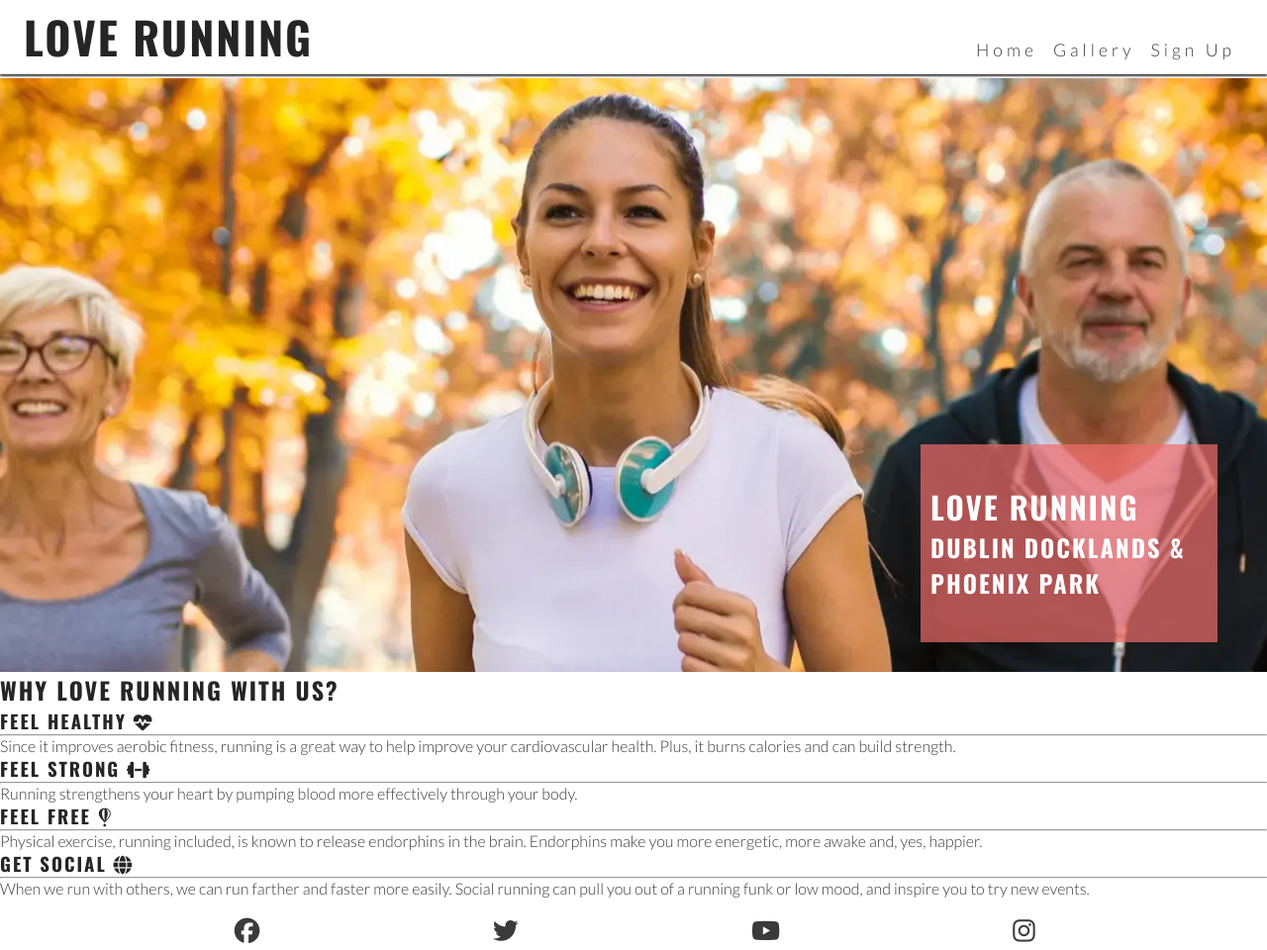
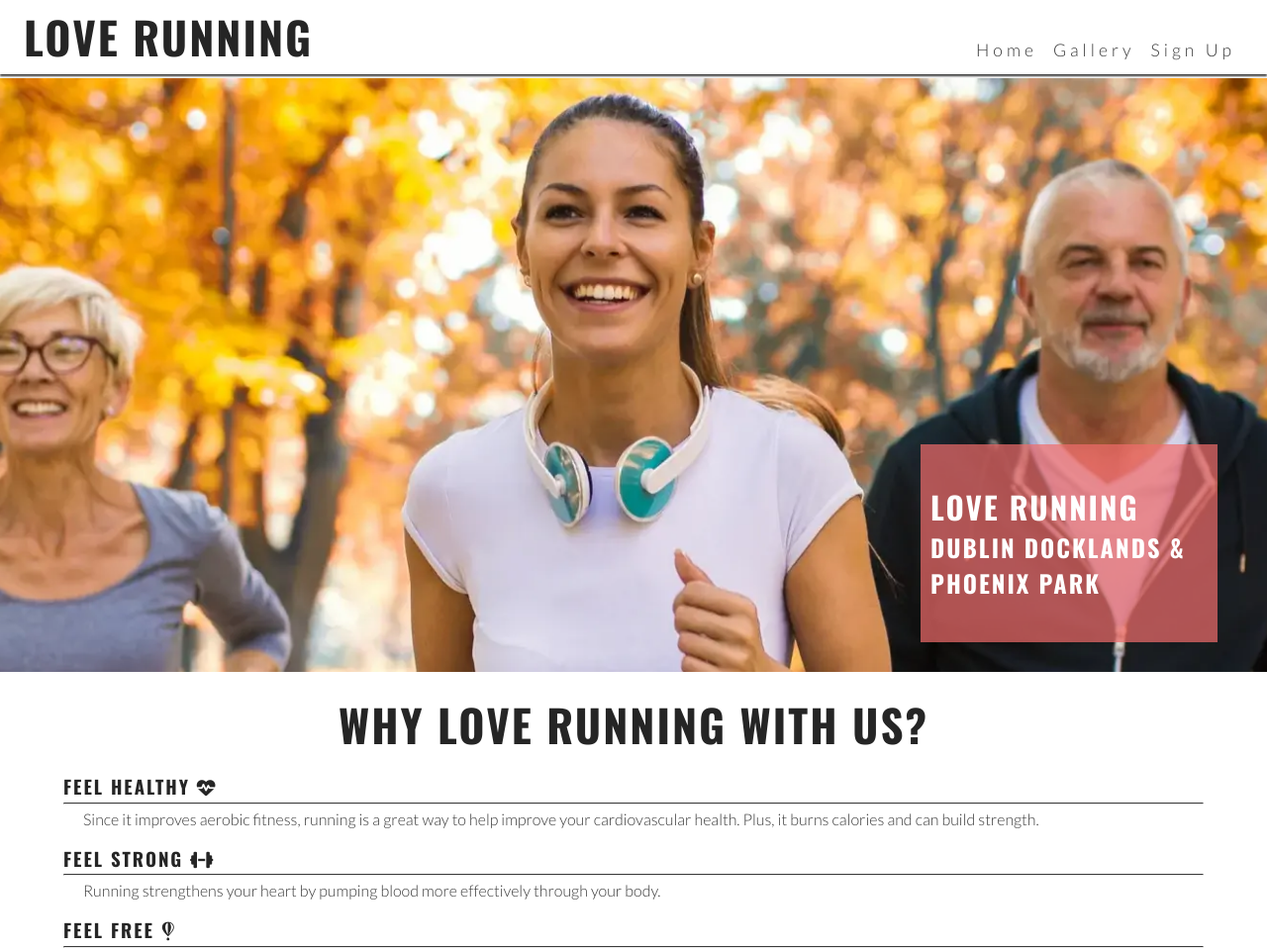
Before and after one commit to tmea-farkas/love.running, a plain HTML site: page index.html in a window 1280 px wide. Shown: the top 960 px of the page at 99% size. Drawn offline with nearby package versions, Linux system fonts and the light colour scheme.

Commit message:
styled reasons

```diff
--- a/assets/css/style.css
+++ b/assets/css/style.css
@@ -83,7 +83,27 @@ main {
     flex: 1 0 auto;
     margin-top: 47px;
 }
-
+/*Reasons section*/
+#reasons {
+    width: 90%;
+    margin: 20px auto;
+}
+#reasons h2 {
+    font-size: 280%;
+    margin-bottom: 20px;
+    text-align: center;
+}
+#benefits-physical>div, #benefits-mental>div {
+    line-height: 20px;
+    margin-bottom: 20px;
+}
+#benefits p {
+    padding: 0 20px;
+}
+hr {
+    border-top: 1px solid #3a3a3a;
+    margin: 5px 0;
+}
 /*Hero image*/
 #hero {
     height: 600px;
```
Also changed, not shown: index.html (+1 -0 lines).
